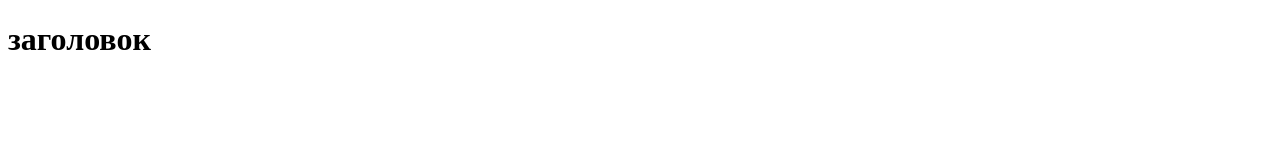
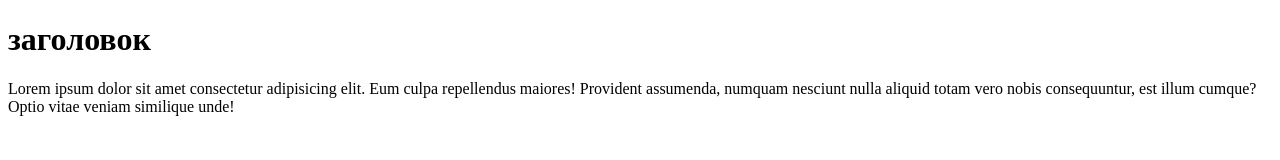
Before and after one commit to tr0stals/test_project, a plain HTML site: page index.html in a window 1280 px wide. Drawn offline with Linux system fonts and the light colour scheme.

Commit message:
add style

```diff
--- a/css/style.css
+++ b/css/style.css
@@ -0,0 +1,3 @@
+body {
+
+}
--- a/index.html
+++ b/index.html
@@ -8,5 +8,6 @@
 </head>
 <body>
     <h1> заголовок </h1>
+    <p>Lorem ipsum dolor sit amet consectetur adipisicing elit. Eum culpa repellendus maiores! Provident assumenda, numquam nesciunt nulla aliquid totam vero nobis consequuntur, est illum cumque? Optio vitae veniam similique unde!</p>
 </body>
 </html>
```
